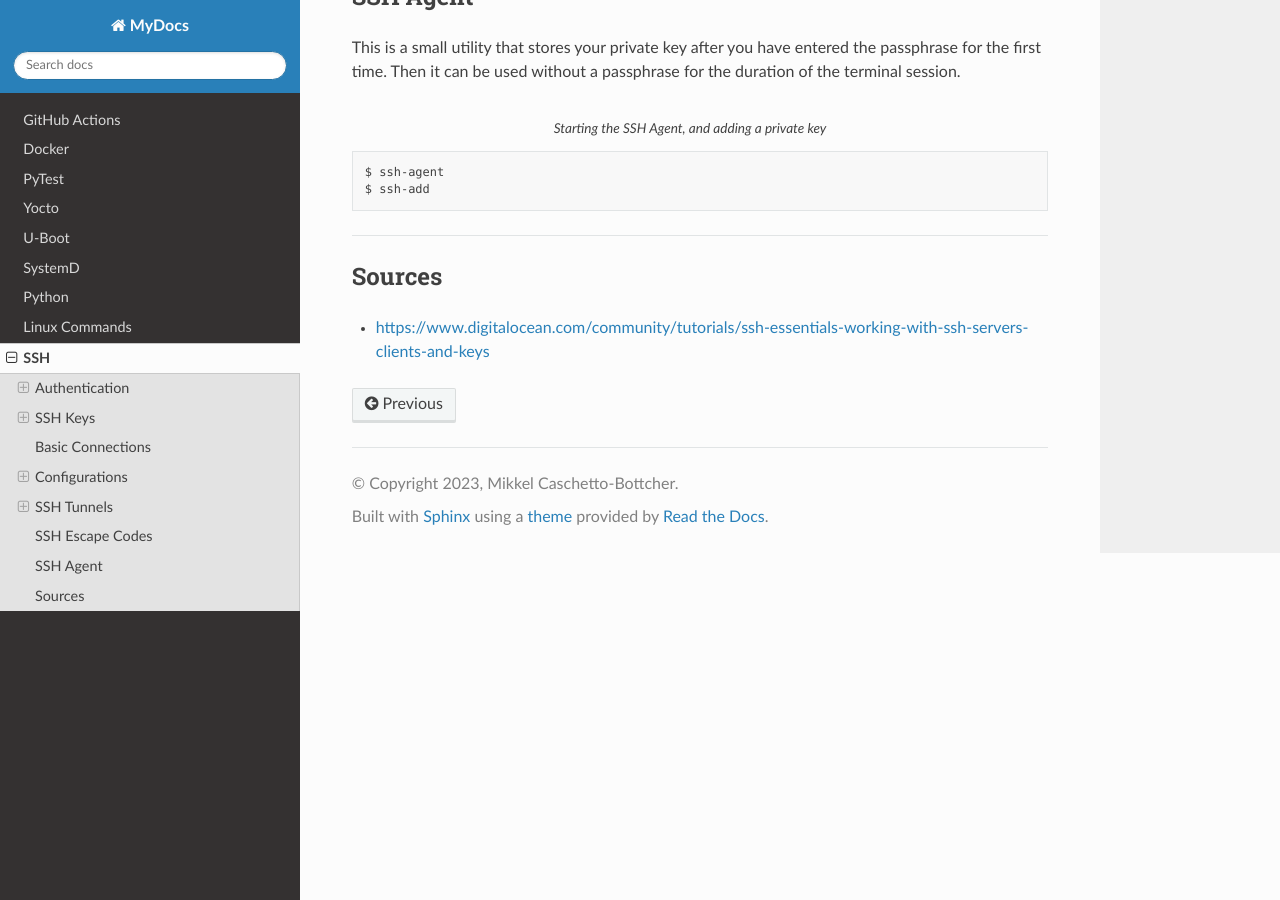
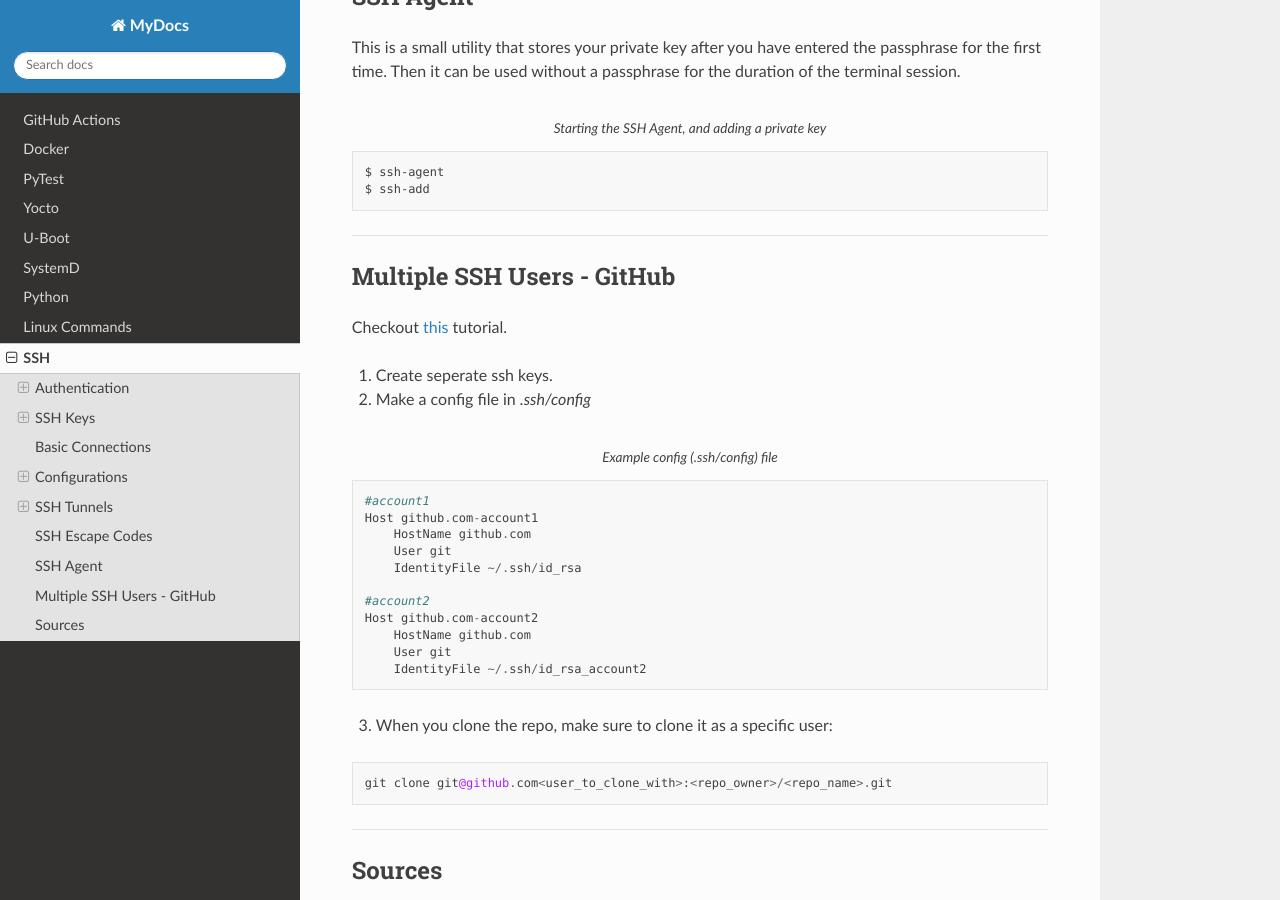
Before and after one commit to mcbottcher/my_docs, a Sphinx documentation site: the page built from docs/source/ssh.rst, in a window 1280 px wide and 900 px high, scrolled down 8570 px. Built offline with Sphinx 7.4.7 and the Read the Docs theme 2.0.0, drawn with Linux system fonts in a browser that asks for light colours.

Commit message:
ssh: Added multiple user example

```diff
--- a/docs/source/ssh.rst
+++ b/docs/source/ssh.rst
@@ -402,6 +402,37 @@ Then it can be used without a passphrase for the duration of the terminal sessio
 
 ----
 
+Multiple SSH Users - GitHub
+---------------------------
+
+Checkout `this <https://gist.github.com/rahularity/86da20fe3858e6b311de068201d279e3>`_ tutorial.
+
+1. Create seperate ssh keys.
+2. Make a config file in *.ssh/config*
+
+.. code-block::
+    :caption: Example config (*.ssh/config*) file
+
+    #account1
+    Host github.com-account1
+        HostName github.com
+        User git
+        IdentityFile ~/.ssh/id_rsa
+
+    #account2
+    Host github.com-account2
+        HostName github.com
+        User git
+        IdentityFile ~/.ssh/id_rsa_account2
+
+3. When you clone the repo, make sure to clone it as a specific user:
+
+.. code-block::
+
+    git clone git@github.com<user_to_clone_with>:<repo_owner>/<repo_name>.git
+
+----
+
 Sources
 -------
 
```
